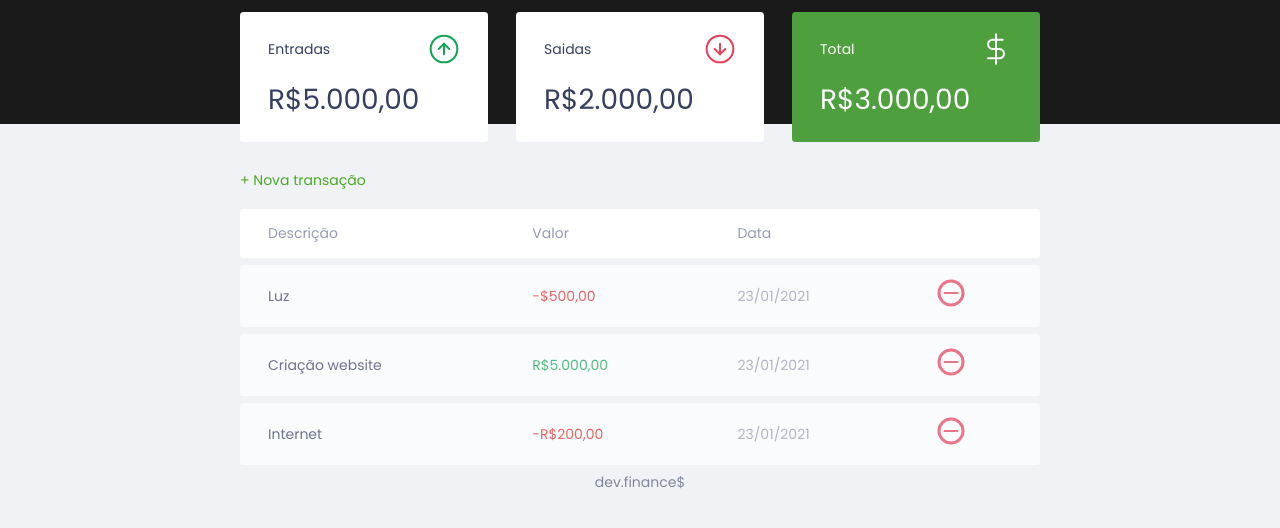
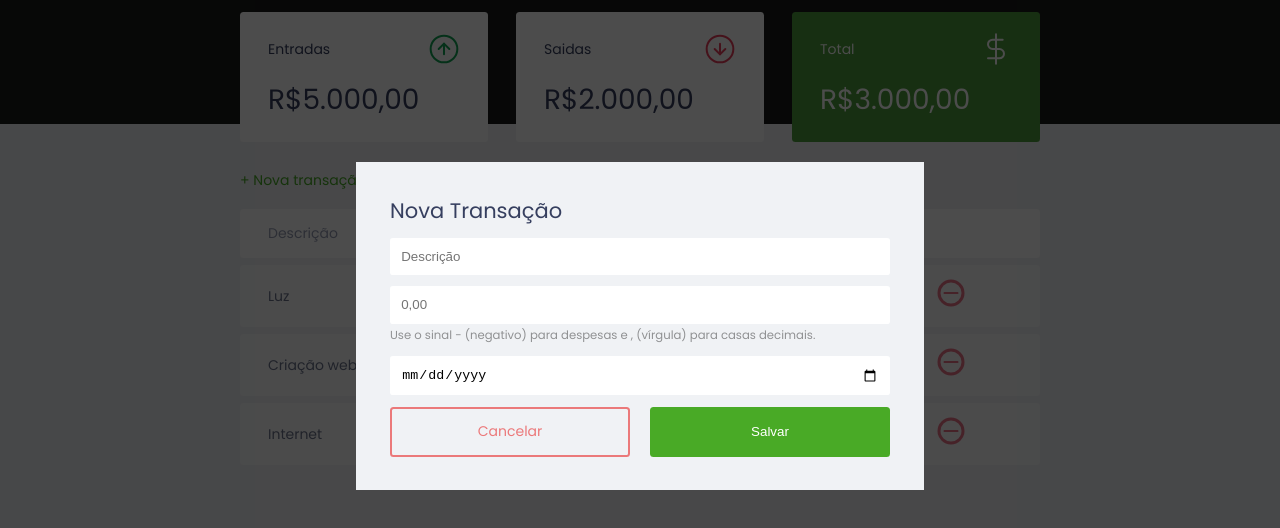
Before and after one commit to ccszanin/dev-finance, a plain HTML site: page index.html in a window 1280 px wide. Both pictures are taken after a click on the link "+ Nova transação". Shown: the part 74-602 px from the top of the page. Drawn offline with Linux system fonts and the light colour scheme; a web font is replaced by a local one.

Commit message:
functionality

```diff
--- a/index.html
+++ b/index.html
@@ -53,7 +53,9 @@
         <section id="transaction">
             <h2 class="sr-only">Transações</h2>
 
-              <a href="#"   class="button new">+ Nova transação</a>
+              <a href="#"
+              onclick="Modal.open()"
+              class="button new">+ Nova transação</a>
 
             <table id="data-table">
                 <thead>
@@ -99,10 +101,87 @@
     </main>
 
 
+   <div class="modal-overlay ">
+      <div class="modal">
+          <div id="form">
+              <h2>Nova Transação</h2>
+              <form action="">
+
+                <div class="input-group">
+                      <label
+                      class="sr-only"
+                      for="description">Descrição</label>
+                      <input
+                      type="text"
+                      id="description"
+                      name="description"
+                      placeholder="Descrição"
+                      />
+                </div>
+
+                <div class="input-group">
+                    <label
+                    class="sr-only"
+                    for="amount">Valor</label>
+                    <input
+                    type="number"
+                    step="0.01"
+                    id="amount"
+                    name="amount"
+                    placeholder="0,00"
+                    />
+
+                  <small class= "help">Use o sinal - (negativo) para despesas e , (vírgula) para casas decimais. </small>
+
+                </div>
+
+                <div class="input-group">
+                    <label
+                    class="sr-only"
+                    for="date">Data</label>
+                    <input
+                    type="date"
+                    id="date"
+                    name="date"
+                    placeholder="Data"
+                    />
+              </div>
+
+                  <div class="input-group actions">
+                      <a
+                      onclick="Modal.close()"
+                      href="#"
+                      class="button cancel">Cancelar</a>
+                      <button>Salvar</button>
+                  </div>
+              </form>
+          </div>
+      </div>
+   </div>
+
+
     <footer>
-        <p>dev.finance$</p>
+        <p>2022 | dev.finance$</p>
     </footer>
 
+    <script>
+       const Modal = {
+            open(){
+              document
+              .querySelector('.modal-overlay')
+              .classList
+              .add('active')
+
+            },
+            close(){
+                document
+              .querySelector('.modal-overlay')
+              .classList
+              .remove('active')
+
+            }
+        }
+    </script>
 
 </body>
 
--- a/style.css
+++ b/style.css
@@ -1,5 +1,8 @@
 :root{
     --dark-blue: #363f5f;
+    --green:#49AA26;
+    --light-green: #48ff00;
+    --red: #e92929;
 }
 
 *{
@@ -47,12 +50,31 @@ h2 {
 
 /* Links and buttons===============================================================*/
 a {
-    color: #49AA26;
+    color: var(--green);
     text-decoration: none;
 }
 
 a:hover {
-    color: #3dd705;
+    color: var(--light-green);
+}
+
+button{
+    width: 100%;
+    height: 50px;
+
+    border:none;
+
+    color: white;
+    background: var(--green);
+
+    padding: 0;
+
+    border-radius: 0.25rem;
+    cursor: pointer;
+}
+
+button:hover{
+    background: var(--light-green);
 }
 
 .button.new {
@@ -61,6 +83,25 @@ a:hover {
 
 }
 
+.button.cancel{
+  color: var(--red);
+  border: 2px var(--red) solid;
+  border-radius: 0.25rem;
+
+  height: 50px;
+
+  display: flex;
+  align-items: center;
+  justify-content: center;
+
+
+  opacity: 0.6;
+}
+
+
+.button.cancel:hover{
+    Opacity: 1;
+}
 /* Header==============================================================*/
 header {
     background: #191A19;
@@ -135,7 +176,6 @@ header {
     border-spacing: 0 0.5rem;
     color: #969cb3;
 
-
 }
 
 table thead tr th:first-child,
@@ -186,6 +226,82 @@ td.expense{
 }
 
 
+/*Modal ====================================================================*/
+.modal-overlay {
+     width: 100%;
+     height: 100%;
+
+     background-color: rgba(0,0,0,0.7);
+
+     position: fixed;
+     top: 0;
+
+     display:flex;
+     align-items: center;
+     justify-content: center;
+
+     opacity: 0;
+     visibility: hidden;
+
+     z-index: 999;
+}
+
+.modal-overlay.active{
+      opacity: 1;
+      visibility: visible;
+}
+
+
+.modal{
+    background: #f0f2f5;
+    padding: 2.4rem;
+
+    position: relative;
+    z-index: 1;
+}
+
+/*Form ====================================================================*/
+
+#form{
+    max-width: 500px;
+}
+
+#form h2{
+    margin-top:0;
+}
+ input{
+       border: none;
+       border-radius: 0.2rem;
+
+       padding: 0.8rem;
+
+       width: 100%;
+ }
+
+ .input-group{
+     margin-top: 0.8rem;
+ }
+
+ .input-group small{
+    opacity: 0.4;
+ }
+
+ .input-group.actions{
+      display: flex;
+      justify-content: space-between;
+      align-items: center;
+ }
+
+ .input-group.actions .button,
+ .input-group.actions button {
+     width: 48%;
+
+ }
+
+
+
+
+
 /*Footer ====================================================================*/
 footer{
     text-align: center;
```
